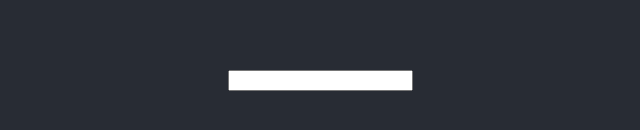
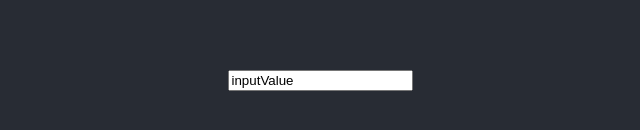
Before and after one commit to loayalsaid1/hooks-simplified, a React (Create React App) app: page / in a window 1280 px wide. Shown: the part 320-450 px from the top of the page, without its empty margins (320-960 px from the left). Built offline with nearby package versions, Linux system fonts and the light colour scheme; the HTML template or start-up script is replaced by a standard one.

Commit message:
use useUpdateLogger.hook.js

```diff
--- a/src/App.js
+++ b/src/App.js
@@ -10,7 +10,8 @@ import './App.css';
 // import Main from './useDebugValue/Main';
 // import Main from './useImperativeHandle/Main';
 // import Main from './useId/Main';
-import Main from './customHooks/useLocalStorage/Main';
+// import Main from './customHooks/useLocalStorage/Main';
+import Main from './customHooks/useUpdateLogger/Main';
 
 function App() {
   return (
--- a/src/customHooks/useLocalStorage/useLocalStorage.hook.js
+++ b/src/customHooks/useLocalStorage/useLocalStorage.hook.js
@@ -17,7 +17,7 @@ export default function useLocalStorage(key, initialValue) {
 
 	useEffect(() => {
 		localStorage.setItem(key, JSON.stringify(value));
-	}, [value]);
+	}, [key, value]);
 
 
 	return [value, setValue];
--- /dev/null
+++ b/src/customHooks/useUpdateLogger/Main.jsx
@@ -0,0 +1,11 @@
+import React, { useState } from 'react'
+import useUpdateLogger from './useUpdateLogger.hook';
+
+export default function Main() {
+	const [value, setValue] = useState('inputValue');
+	useUpdateLogger(value);
+
+	return (
+		<input type="text" value={value} onChange={(event) => setValue(event.target.value)} />
+	)
+}
--- /dev/null
+++ b/src/customHooks/useUpdateLogger/useUpdateLogger.hook.js
@@ -0,0 +1,7 @@
+import { useEffect} from 'react';
+
+export default function useUpdateLogger(value) {
+	useEffect(() => {
+		console.log('value changed: ', value);
+	}, [value]);
+}
```
